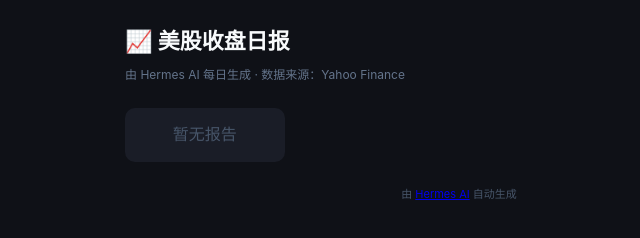
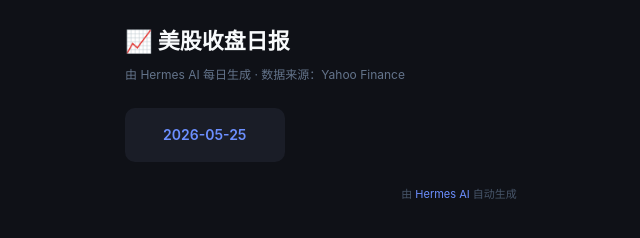
Before and after one commit to zhangJingTao/us-stock-report, a plain HTML site: page index.html in a window 1280 px wide. Shown: the whole page, without its empty margins (181-821 px from the left). Drawn offline with Linux system fonts and the light colour scheme.

Commit message:
update index

```diff
--- a/index.html
+++ b/index.html
@@ -14,13 +14,17 @@ h1{font-size:22px;font-weight:700;color:#f8fafc;margin-bottom:6px}
 .card{background:#1a1d27;border-radius:10px;padding:14px 16px;text-align:center}
 .card a{color:#6c8fff;text-decoration:none;font-size:14px;font-weight:600}
 footer{text-align:center;font-size:11px;color:#475569;padding:24px 0}
+footer a{color:#6c8fff;text-decoration:none}
 </style>
 </head>
 <body>
 <div class="wrap">
 <h1>📈 美股收盘日报</h1>
 <div class="subtitle">由 Hermes AI 每日生成 · 数据来源：Yahoo Finance</div>
-<div class="grid"><div class="card"><span style="color:#475569">暂无报告</span></div></div>
+<div class="grid">
+<div class="card">
+  <a href="2026-05/2026-05-25.html">2026-05-25</a>
+</div></div>
 <footer>由 <a href="https://github.com/zhangJingTao/us-stock-report">Hermes AI</a> 自动生成</footer>
 </div>
 </body>
```
